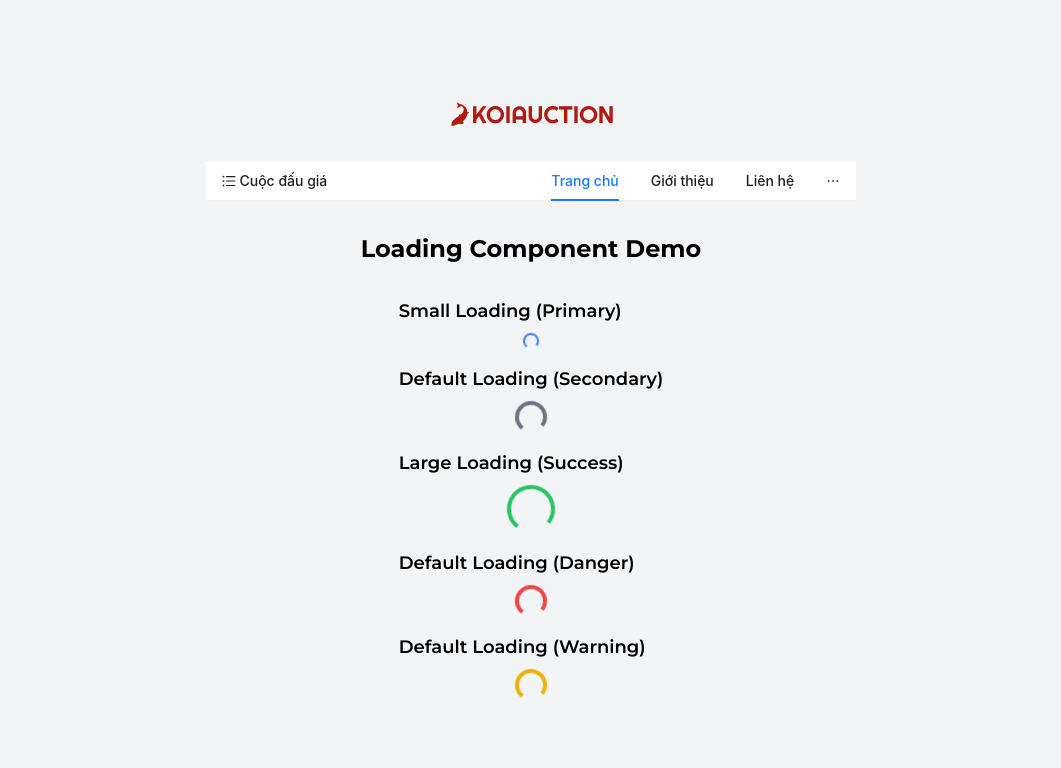
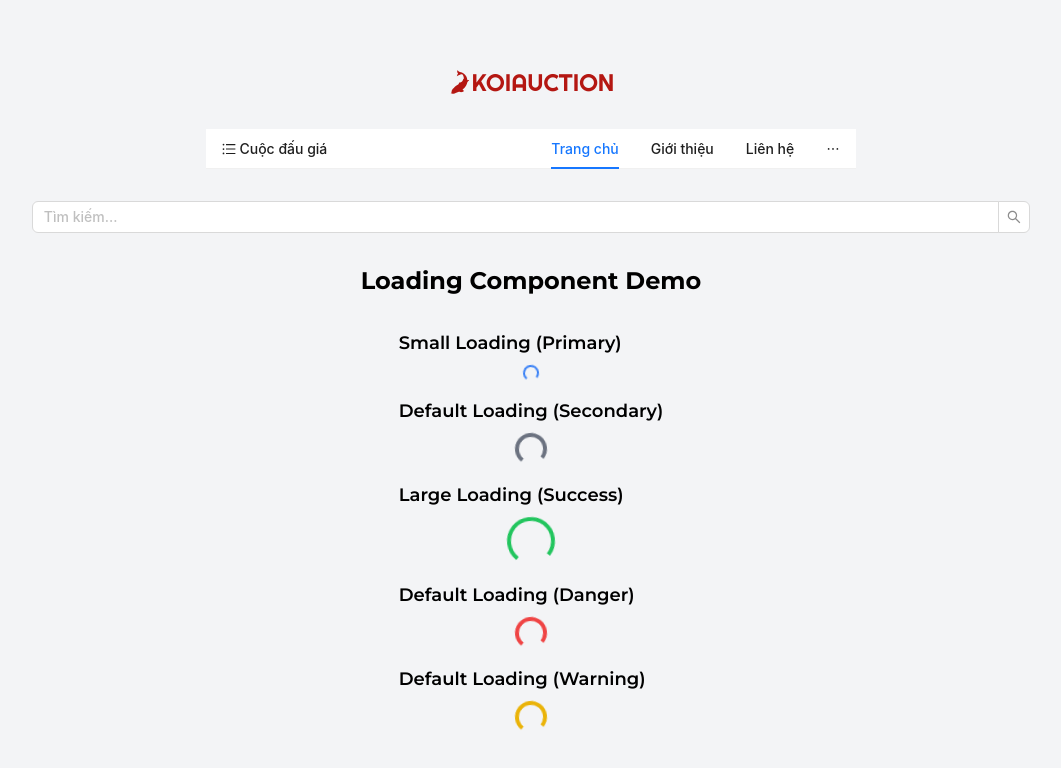
Before and after one commit to luongductrong/koi-auction-next, a Next.js app: page / in a window 1280 px wide. Shown: the top 768 px of the page, without its empty margins (109-1170 px from the left). Built offline with nearby package versions, Linux system fonts and the light colour scheme; what @ant-design/nextjs-registry would draw is missing.

Commit message:
Create: HeaderSearch component

```diff
--- a/src/app/page.tsx
+++ b/src/app/page.tsx
@@ -6,6 +6,7 @@ import React from 'react';
 import Loading from '@/components/loading';
 import Logo from '@/components/header-logo';
 import Menu from '@/components/header-menu';
+import Search from '@/components/header-search';
 
 const LoadingDemo = () => {
   return (
@@ -13,6 +14,7 @@ const LoadingDemo = () => {
       <div className="min-h-screen bg-gray-100 flex flex-col items-center justify-center space-y-8 p-4">
         <Logo>KoiAuction</Logo>
         <Menu />
+        <Search />
         <h1 className="text-2xl font-bold mb-4">Loading Component Demo</h1>
 
         <div className="space-y-4">
--- /dev/null
+++ b/src/components/header-search.tsx
@@ -0,0 +1,17 @@
+/** @format */
+
+import React from 'react';
+import { Input } from 'antd';
+
+const { Search } = Input;
+
+export default function HeaderSearch() {
+  return (
+    <Search
+      className="my-0 mx-16 max-w-[80%]"
+      placeholder="Tìm kiếm..."
+      onSearch={(value) => console.log(value)}
+      loading={false}
+    />
+  );
+}
```
Also changed, not shown: components.json (deleted).
